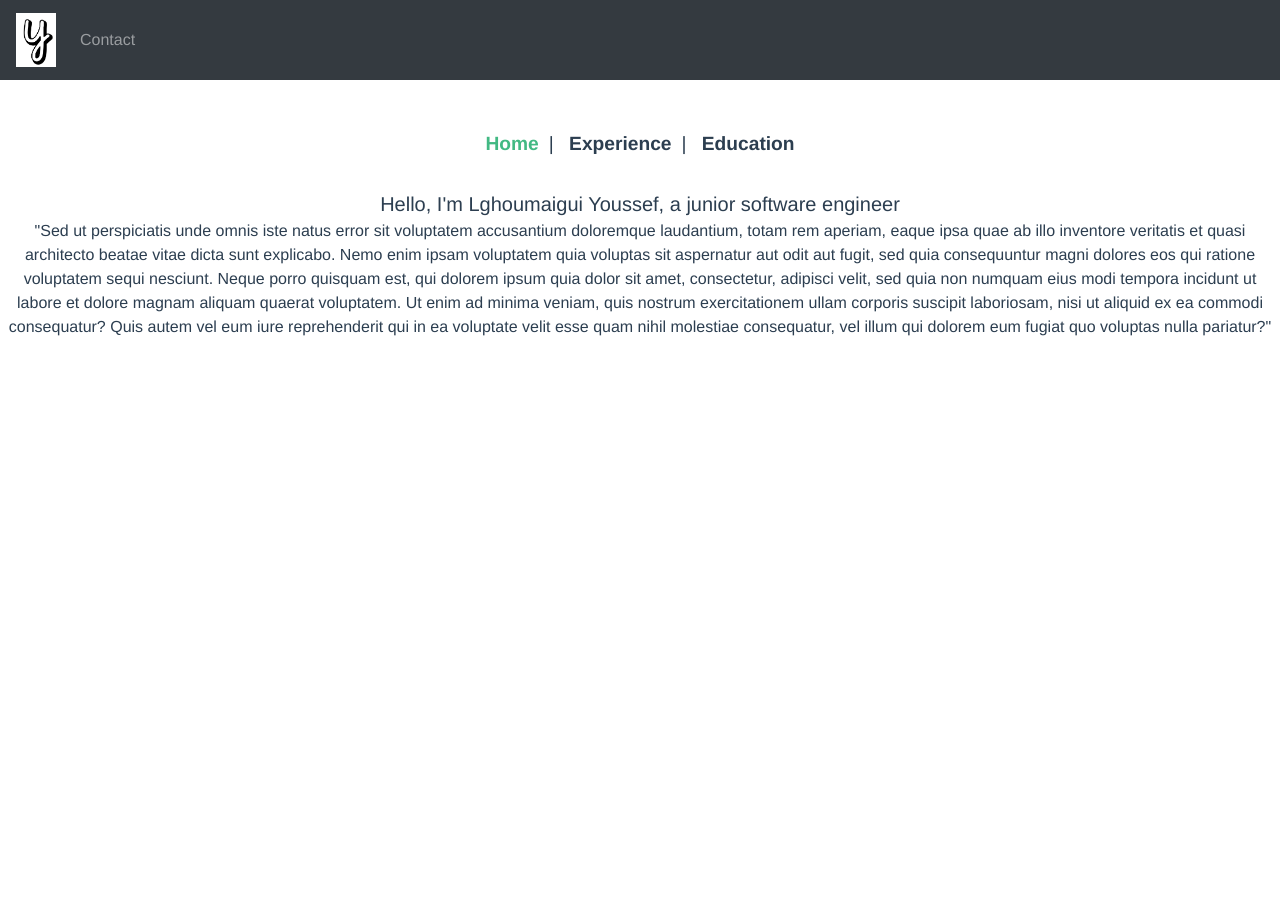
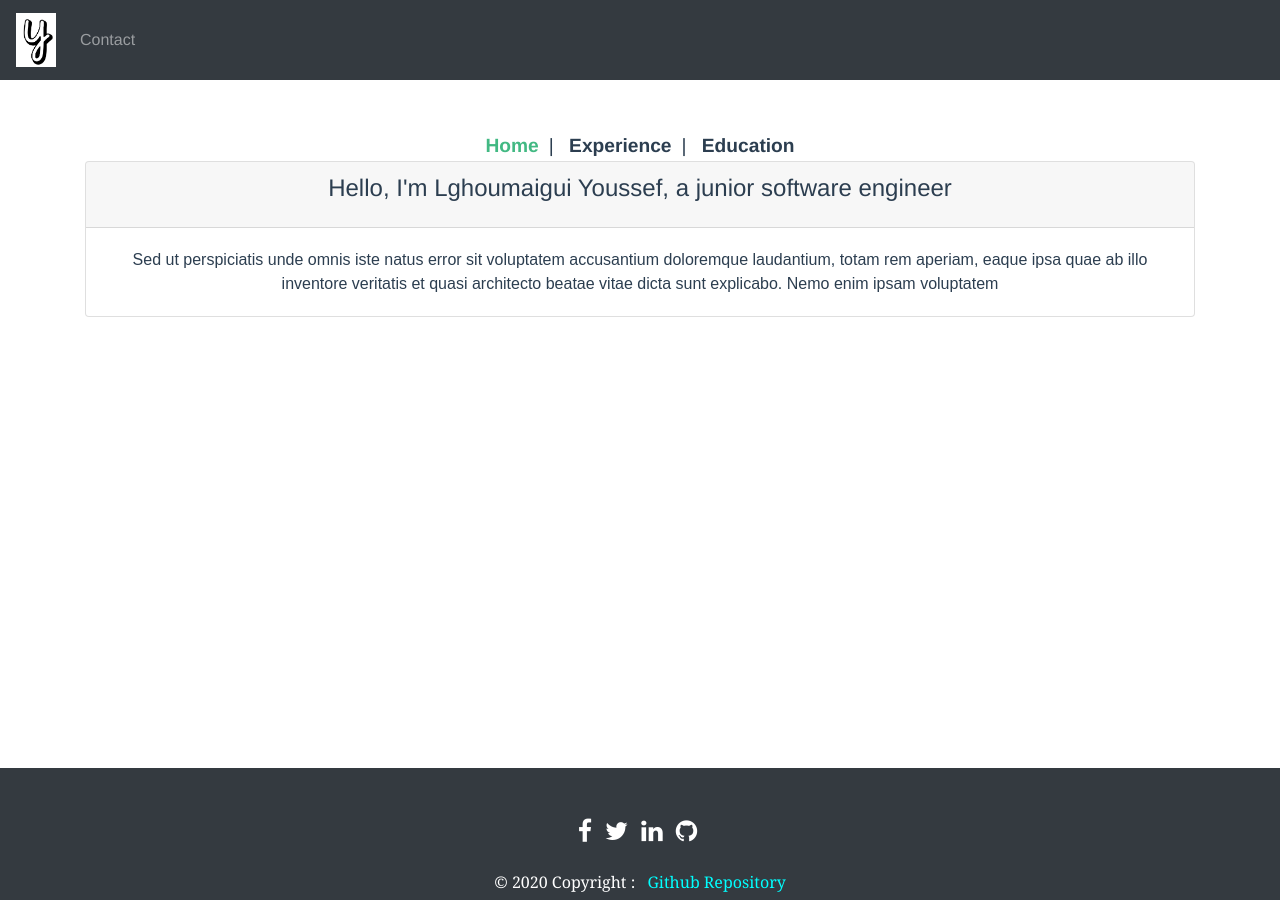
Before and after one commit to ysflghou/myPortfolio, a Vue app: page /home in a window 1280 px wide. Before the commit the page ends 800 px from the top, so only its background shows below. Built offline with nearby package versions, Linux system fonts and the light colour scheme.

Commit message:
Add Footer ( ͡° ͜ʖ ͡°)

```diff
--- a/src/App.vue
+++ b/src/App.vue
@@ -1,21 +1,28 @@
 <template>
   <div id="app">
-    <NavBar />
-    <div id="nav" style="margin-top: 100px;">
-      <router-link to="/home">Home</router-link>|
-      <router-link to="/experiences">Experience</router-link>|
-      <router-link to="/educations">Education</router-link>
+    <Header />
+    <div id="content">
+      <div id="nav" style="margin-top: 100px;">
+        <router-link to="/home">Home</router-link>|
+        <router-link to="/experiences">Experience</router-link>|
+        <router-link to="/educations">Education</router-link>
+      </div>
+      <router-view :key="$route.path" />
     </div>
-    <router-view :key="$route.path" />
+    <Footer />
   </div>
 </template>
 
 <script>
-import NavBar from "@/components/NavBar.vue";
+import Header from "@/components/Header.vue";
+import Footer from "@/components/Footer.vue";
 
 export default {
   name: "app",
-  components: { NavBar }
+  components: {
+    Header,
+    Footer
+  }
 };
 </script>
 <style>
@@ -25,10 +32,16 @@ export default {
   -moz-osx-font-smoothing: grayscale;
   text-align: center;
   color: #2c3e50;
+  position: relative;
+  min-height: 100vh;
+}
+
+#content {
+  padding-bottom: 2rem;
+  padding-top: 2rem;
 }
 
 #nav {
-  padding: 30px;
   font-size: larger;
 }
 
--- /dev/null
+++ b/src/components/Footer.vue
@@ -0,0 +1,128 @@
+<template>
+  <div class="footer">
+    <!-- Footer -->
+    <div id="footer">
+      <div class="container bg-dark">
+        <div class="row">
+          <div class="col-xs-12 col-sm-12 col-md-12 mt-2 mt-sm-5">
+            <ul class="list-unstyled list-inline social text-center">
+              <li class="list-inline-item">
+                <a href="https://www.facebook.com/youssef.lghoumaigui">
+                  <i class="fa fa-facebook"></i>
+                </a>
+              </li>
+              <li class="list-inline-item">
+                <a href="https://twitter.com/lghoumaigui">
+                  <i class="fa fa-twitter"></i>
+                </a>
+              </li>
+              <li class="list-inline-item">
+                <a href="https://www.linkedin.com/in/lghoumaigui-youssef-a15028148/">
+                  <i class="fa fa-linkedin"></i>
+                </a>
+              </li>
+              <li class="list-inline-item">
+                <a href="https://github.com/ysflghou/">
+                  <i class="fa fa-github"></i>
+                </a>
+              </li>
+            </ul>
+          </div>
+        </div>
+        <div class="row">
+          <div class="col-xs-12 col-sm-12 col-md-12 mt-2 mt-sm-2 text-center text-white">
+            <p class="h6">
+              © 2020 Copyright :
+              <a
+                class="text-green ml-2"
+                href="https://github.com/ysflghou/myporttfolio"
+                target="_blank"
+              >Github Repository</a>
+            </p>
+          </div>
+        </div>
+      </div>
+    </div>
+    <!-- ./Footer -->
+  </div>
+</template>
+<style scoped>
+/* Footer */
+@import url("https://maxcdn.bootstrapcdn.com/font-awesome/4.7.0/css/font-awesome.min.css");
+
+.container {
+  min-height: 100%;
+  min-width: 100%;
+  font-family: Cambria, Cochin, Georgia, Times, "Times New Roman", serif;
+}
+.footer {
+  position: absolute;
+  bottom: 0;
+  width: 100%;
+  height: 2rem;
+}
+
+#footer h5 {
+  padding-left: 10px;
+  border-left: 3px solid #eeeeee;
+  padding-bottom: 6px;
+  margin-bottom: 20px;
+  color: #ffffff;
+}
+#footer a {
+  color: #ffffff;
+  text-decoration: none !important;
+  background-color: transparent;
+  -webkit-text-decoration-skip: objects;
+}
+#footer ul.social li {
+  padding: 3px 0;
+}
+#footer ul.social li a i {
+  margin-right: 5px;
+  font-size: 25px;
+  -webkit-transition: 0.5s all ease;
+  -moz-transition: 0.5s all ease;
+  transition: 0.5s all ease;
+}
+#footer ul.social li:hover a i {
+  font-size: 30px;
+  margin-top: -10px;
+}
+#footer ul.social li a,
+#footer ul.quick-links li a {
+  color: #ffffff;
+}
+#footer ul.social li a:hover {
+  color: #eeeeee;
+}
+#footer ul.quick-links li {
+  padding: 3px 0;
+  -webkit-transition: 0.5s all ease;
+  -moz-transition: 0.5s all ease;
+  transition: 0.5s all ease;
+}
+#footer ul.quick-links li:hover {
+  padding: 3px 0;
+  margin-left: 5px;
+  font-weight: 700;
+}
+#footer ul.quick-links li a i {
+  margin-right: 5px;
+}
+#footer ul.quick-links li:hover a i {
+  font-weight: 700;
+}
+
+@media (max-width: 767px) {
+  #footer h5 {
+    padding-left: 0;
+    border-left: transparent;
+    padding-bottom: 0px;
+    margin-bottom: 10px;
+  }
+}
+#footer div.row div p a {
+  color: aqua;
+}
+</style>
--- a/src/components/NavBar.vue
+++ b/src/components/Header.vue
@@ -1,5 +1,5 @@
 <template>
-  <div>
+  <div class="header">
     <nav class="navbar navbar-expand-sm bg-dark navbar-dark fixed-top">
       <!-- Brand/logo -->
       <a class="navbar-brand" href="#">
@@ -20,5 +20,13 @@
 import { Component, Vue } from "vue-property-decorator";
 
 @Component
-export default class NavBar extends Vue {}
+export default class Header extends Vue {}
 </script>
+<style scoped>
+.header {
+  position: absolute;
+  top: 0;
+  width: 100%;
+  height: 2rem;
+}
+</style>
--- a/src/views/Home.vue
+++ b/src/views/Home.vue
@@ -1,23 +1,22 @@
 <template>
-  <div class="about">
-    <div class="greeting">Hello, I'm Lghoumaigui Youssef, a junior software engineer</div>
-    <p>
-      "Sed ut perspiciatis unde omnis iste natus error sit voluptatem accusantium
-      doloremque laudantium, totam rem aperiam, eaque ipsa quae ab illo inventore veritatis
-      et quasi architecto beatae vitae dicta sunt explicabo. Nemo enim ipsam voluptatem
-      quia voluptas sit aspernatur aut odit aut fugit, sed quia consequuntur magni dolores
-      eos qui ratione voluptatem sequi nesciunt. Neque porro quisquam est, qui dolorem
-      ipsum quia dolor sit amet, consectetur, adipisci velit, sed quia non numquam eius
-      modi tempora incidunt ut labore et dolore magnam aliquam quaerat voluptatem.
-      Ut enim ad minima veniam, quis nostrum exercitationem ullam corporis suscipit
-      laboriosam, nisi ut aliquid ex ea commodi consequatur? Quis autem vel eum iure
-      reprehenderit qui in ea voluptate velit esse quam nihil molestiae consequatur,
-      vel illum qui dolorem eum fugiat quo voluptas nulla pariatur?"
-    </p>
+  <div class="container">
+    <div class="card">
+      <div class="card-header">
+        <h4 class="card-title">Hello, I'm Lghoumaigui Youssef, a junior software engineer</h4>
+      </div>
+      <div class="card-body">
+        <p class="card-text" style="font-family: sans-serif;">
+          Sed ut perspiciatis unde omnis iste natus error sit voluptatem accusantium
+          doloremque laudantium, totam rem aperiam, eaque ipsa quae ab illo inventore veritatis
+          et quasi architecto beatae vitae dicta sunt explicabo. Nemo enim ipsam voluptatem
+        </p>
+      </div>
+    </div>
   </div>
 </template>
 <style scoped>
 .greeting {
   font-size: 20px;
+  text-align: left;
 }
 </style>
```
